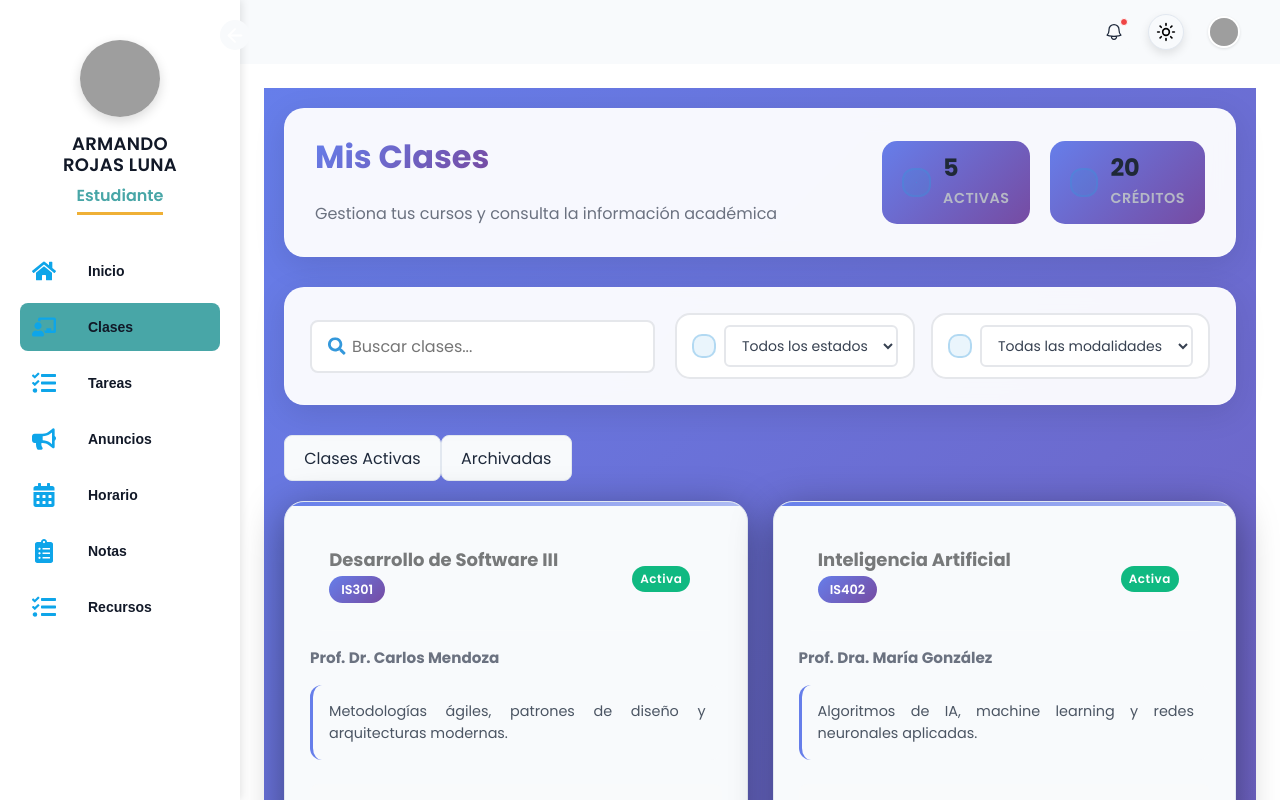
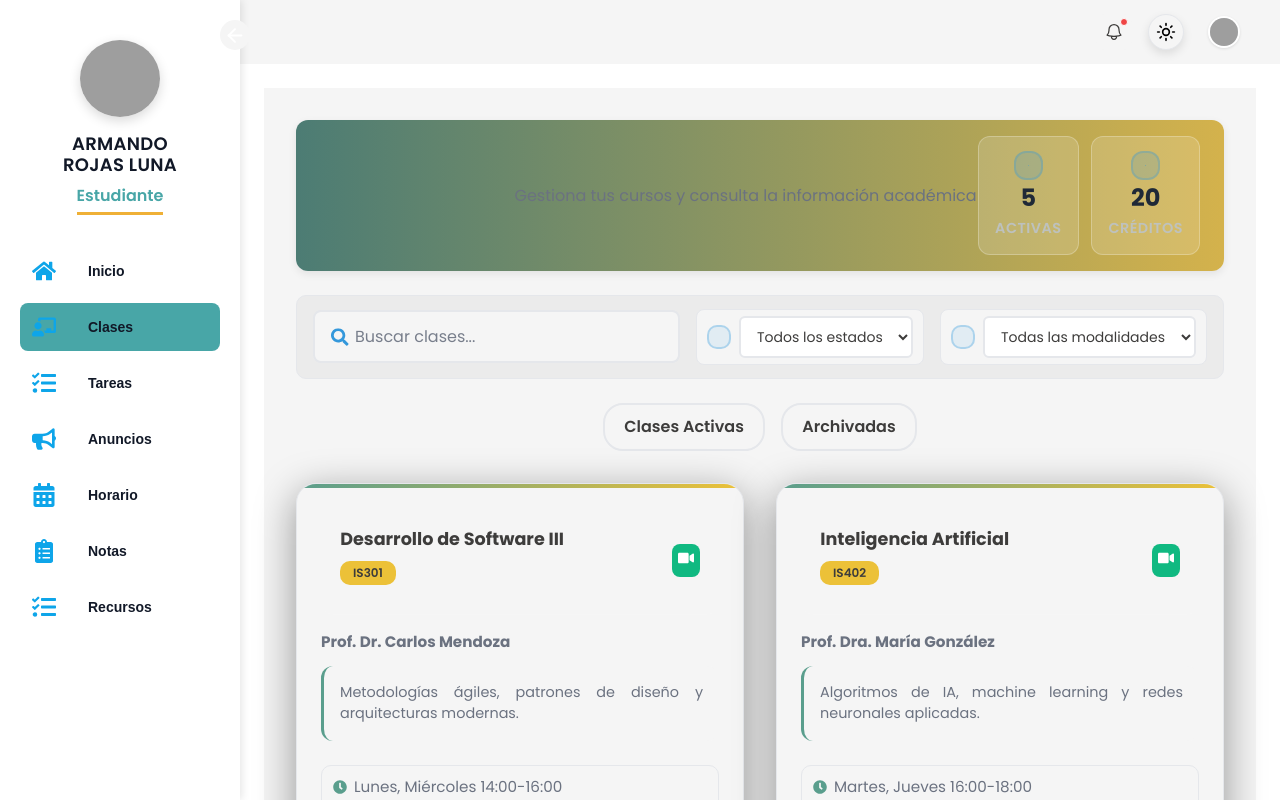
Before and after one commit to AnthonyRS7000/aulavirtual, a React (Vite) app: page /estudiante/clases in a window 1280 px wide. Built offline with nearby package versions, Linux system fonts and the light colour scheme; grey boxes are pictures that could not be loaded.

Commit message:
mejora estilos

```diff
--- a/src/data/clasesData.tsx
+++ b/src/data/clasesData.tsx
@@ -31,7 +31,8 @@ export const clasesData: Clase[] = [
     descripcion: "Metodologías ágiles, patrones de diseño y arquitecturas modernas.",
     proximaClase: "Lun, 22 Ene 14:00",
     creditos: 4,
-    semestre: "2024-I"
+    semestre: "2024-I",
+    linkMeet: "https://meet.google.com/abc-defg-hij"
   },
   {
     id: 2,
@@ -63,7 +64,8 @@ export const clasesData: Clase[] = [
     descripcion: "Optimización de consultas, data warehousing y bases de datos NoSQL.",
     proximaClase: "Vie, 26 Ene 09:00",
     creditos: 5,
-    semestre: "2024-I"
+    semestre: "2024-I",
+    linkMeet: "https://meet.google.com/abc-defg-hij"
   },
   {
     id: 4,
@@ -79,7 +81,8 @@ export const clasesData: Clase[] = [
     descripcion: "Metodologías de gestión, liderazgo de equipos y gestión de riesgos en TI.",
     proximaClase: "Sáb, 27 Ene 08:00",
     creditos: 3,
-    semestre: "2024-I"
+    semestre: "2024-I",
+    linkMeet: "https://meet.google.com/abc-defg-hij"
   },
   {
     id: 5,
@@ -95,7 +98,8 @@ export const clasesData: Clase[] = [
     descripcion: "Algoritmos numéricos, optimización y métodos computacionales avanzados.",
     proximaClase: "Lun, 22 Ene 10:00",
     creditos: 4,
-    semestre: "2024-I"
+    semestre: "2024-I",
+    linkMeet: "https://meet.google.com/abc-defg-hij"
   },
   {
     id: 6,
--- a/src/features/estudiante/components/ClaseCard.css
+++ b/src/features/estudiante/components/ClaseCard.css
@@ -1,17 +1,17 @@
 .clase-card {
   background: var(--bg-secondary);
-  border-radius: 12px;
-  box-shadow: 0 2px 8px var(--shadow);
-  padding: 20px;
+  border-radius: 14px;
+  box-shadow: 0 3px 10px rgba(0,0,0,0.08);
+  padding: 1.5rem;
   margin-bottom: 16px;
-  border-left: 4px solid var(--udh-accent);
-  transition: all 0.3s ease;
+  border-left: 5px solid var(--pantone-zomp);
+  transition: transform 0.2s ease, box-shadow 0.2s ease;
   color: var(--text-primary);
 }
 
 .clase-card:hover {
-  box-shadow: 0 4px 16px var(--shadow);
-  transform: translateY(-2px);
+  box-shadow: 0 6px 16px rgba(0,0,0,0.12);
+  transform: translateY(-4px);
   background: var(--bg-tertiary);
 }
 
@@ -27,17 +27,19 @@
 }
 
 .clase-nombre {
-  font-size: 18px;
+  font-size: 1.1rem;
   font-weight: 700;
-  color: #77797a;
+  color: var(--text-primary);
   margin: 0 0 4px 0;
   line-height: 1.4;
 }
 
 .clase-codigo {
-  color: #6b7280;
-  font-size: 14px;
-  margin: 0;
+  background: var(--pantone-saffron);
+  color: var(--pantone-jet);
+  font-size: 0.8rem;
+  padding: 2px 10px;
+  border-radius: 8px;
   font-weight: 600;
 }
 
@@ -46,23 +48,39 @@
 }
 
 .estado-indicator {
-  padding: 4px 8px;
-  border-radius: 16px;
-  font-size: 12px;
+  padding: 6px;
+  border-radius: 8px;
+  font-size: 0.75rem;
   font-weight: 600;
   color: white;
-  text-transform: capitalize;
+  background-color: #10b981;
+  text-transform: uppercase;
   display: inline-block;
 }
 
+.estado-indicator svg {
+  color: white;
+  font-size: 16px;
+}
 .clase-docente {
   margin-bottom: 12px;
-  color: #0066cc;
-  font-size: 16px;
+  margin-top: 8px;
+  margin: 8px 0 12px 0;
+  color: var(--text-secondary);
+  font-size: 0.95rem;
+  font-weight: 500;
 }
 
 .clase-descripcion {
-  margin-bottom: 16px;
+  margin: 12px 0;
+  padding: 10px 12px;
+  border-left: 3px solid var(--pantone-zomp);
+  background: var(--bg-tertiary);
+  border-radius: 10px;
+  color: var(--text-secondary);
+  font-size: 0.95rem;
+  line-height: 1.6;
+  text-align: justify;
 }
 
 .clase-descripcion p {
@@ -78,23 +96,24 @@
   flex-direction: column;
   gap: 8px;
   margin-bottom: 16px;
-  padding: 12px;
-  background: #f9fafb;
-  border-radius: 8px;
+  padding: 10px;
+  background: var(--bg-secondary);
+  border: 1px solid var(--border-color);
+  border-radius: 10px;
 }
 
 .detalle-item {
   display: flex;
   align-items: center;
-  gap: 8px;
-  font-size: 14px;
-  color: #374151;
+  gap: 6px;
+  font-size: 0.95rem;
+  color: var(--text-secondary);
 }
 
 .detalle-icon,
 .modalidad-icon {
-  color: #0066cc;
-  font-size: 12px;
+  color: var(--pantone-zomp);
+  font-size: 14px;
   width: 16px;
   text-align: center;
 }
@@ -104,22 +123,31 @@
   justify-content: space-between;
   align-items: center;
   padding: 12px;
-  background: #ecfdf5;
-  border-radius: 8px;
+  background: linear-gradient(
+    90deg,
+    var(--pantone-zomp) 0%,
+    var(--pantone-saffron) 100%
+  );
+  color: #fff;
+  border-radius: 10px;
+  box-shadow: 0 2px 6px rgba(0,0,0,0.15);
+  border: none;
   margin-bottom: 16px;
-  border: 1px solid #d1fae5;
+  margin: 1rem 0 16px 0;
+  font-size: 0.9rem;
+  font-weight: 600;
 }
 
 .proxima-label {
-  color: #065f46;
+  color: #ffffff !important;
   font-size: 14px;
   font-weight: 600;
 }
 
 .proxima-fecha {
-  color: #059669;
+  color: #ffffff;
   font-size: 14px;
-  font-weight: 700;
+  font-weight: 600;
 }
 
 .clase-acciones {
@@ -130,32 +158,30 @@
   padding-top: 16px;
 }
 
-.btn-ver-clase,
-.btn-recursos,
-.btn-asistencia {
-  padding: 8px 16px;
+.btn-ver-clase{
+  margin-top: 1rem;
+  display: block;
+  width: 100%;
+  padding: 0.8rem;
   border: none;
-  border-radius: 6px;
+  border-radius: 10px;
   font-size: 14px;
-  font-weight: 600;
+  font-weight: 700;
   cursor: pointer;
   transition: all 0.2s ease;
   flex: 1;
-  min-width: 80px;
-}
-
-.btn-ver-clase {
-  background: #0066cc;
-  color: white;
+  background: var(--pantone-saffron);
+  color: var(--pantone-jet);
 }
 
 .btn-ver-clase:hover {
-  background: #0052a3;
+  background: #d4aa2d;
+  color: var(--pantone-jet);
 }
 
 .btn-recursos {
-  background: #059669;
-  color: white;
+  background: var(--pantone-saffron);
+  color: var(--pantone-jet);
 }
 
 .btn-recursos:hover {
@@ -163,9 +189,9 @@
 }
 
 .btn-asistencia {
-  background: #f3f4f6;
-  color: #6b7280;
-  border: 1px solid #d1d5db;
+  background: var(--bg-secondary);
+color: var(--text-secondary);
+border: 1px solid var(--border-color);
 }
 
 .btn-asistencia:hover {
--- a/src/features/estudiante/components/ClaseCard.tsx
+++ b/src/features/estudiante/components/ClaseCard.tsx
@@ -33,14 +33,7 @@ export default function ClaseCard({ curso }: ClaseCardProps) {
     }
   };
 
-  const obtenerColorEstado = (estado: string) => {
-    switch (estado) {
-      case 'activa': return '#10b981';
-      case 'finalizada': return '#6b7280';
-      case 'cancelada': return '#ef4444';
-      default: return '#6b7280';
-    }
-  };
+const linkMeet = 'https://meet.google.com/lookup/example-link';
 
   return (
     <div
@@ -53,15 +46,19 @@ export default function ClaseCard({ curso }: ClaseCardProps) {
           <h4 className="clase-nombre">{curso.nombre}</h4>
           <p className="clase-codigo">{curso.codigo}</p>
         </div>
-        <div className="clase-estado">
-          <span
-            className="estado-indicator"
-            style={{ backgroundColor: obtenerColorEstado(curso.estado) }}
-          >
-            {curso.estado}
-          </span>
-        </div>
-      </div>
+        {(curso.modalidad === "virtual" || curso.linkMeet) && (
+<a
+href={curso.linkMeet || "https://meet.google.com/lookup/example-link"}
+target="_blank"
+rel="noopener noreferrer"
+className="estado-indicator"
+style={{ backgroundColor: '#10b981' }}
+title="Entrar a la clase virtual"
+>
+<FaVideo />
+</a>
+)}
+</div>
 
       <div className="clase-docente">
         <strong>Prof. {curso.docente}</strong>
@@ -109,8 +106,6 @@ export default function ClaseCard({ curso }: ClaseCardProps) {
         >
           Ver Clases
         </button>
-        <button className="btn-recursos">Recursos</button>
-        <button className="btn-asistencia">Asistencia</button>
       </div>
     </div>
   );
--- a/src/features/estudiante/css/Clases.css
+++ b/src/features/estudiante/css/Clases.css
@@ -1,87 +1,102 @@
 /* Página de Clases - Estilo basado en gestion-matricula */
 .clases-page {
   min-height: 100vh;
-  background: linear-gradient(135deg, #667eea 0%, #764ba2 100%);
-  padding: 20px;
+  background-color: var(--bg-secondary);
+  padding: 2rem;
+  font-family: 'Poppins', sans-serif;
+  color: var(--text-primary);
 }
 
 .clases-header {
-  background: rgba(255, 255, 255, 0.95);
+  background: linear-gradient(90deg, #4c7c74 0%, #d4b24c 100%);
   backdrop-filter: blur(10px);
-  border-radius: 20px;
-  padding: 30px;
-  margin-bottom: 30px;
-  box-shadow: 0 8px 32px rgba(0, 0, 0, 0.1);
-  border: 1px solid rgba(255, 255, 255, 0.2);
+  border-radius: 12px;
+  padding: 1rem 1.5rem;
+  margin-bottom: 1.5rem;
+  box-shadow: 0 3px 8px rgba(0, 0, 0, 0.08);
   display: flex;
   justify-content: space-between;
   align-items: center;
+  color: #fff;
 }
 
 .header-content h1 {
-  font-size: 2.5rem;
+  font-size: 1.8rem;
   font-weight: 700;
-  background: linear-gradient(135deg, #667eea 0%, #764ba2 100%);
+  background: linear-gradient(135deg, #fff 0%);
+  color: #fff;
   -webkit-background-clip: text;
   -webkit-text-fill-color: transparent;
-  margin: 0 0 10px 0;
+  margin: 0 0 4px 0;
 }
 
 .header-content p {
-  font-size: 1.1rem;
-  color: #6b7280;
+  font-size: 1rem;
+  color: rgba(255, 255, 255, 0.9);
   margin: 0;
 }
 
 .header-stats {
   display: flex;
-  gap: 20px;
+  gap: 0.8rem;
 }
 
 .quick-stat {
   display: flex;
+  flex-direction: column;
   align-items: center;
-  gap: 12px;
-  padding: 15px 20px;
-  background: linear-gradient(135deg, #667eea 0%, #764ba2 100%);
-  border-radius: 15px;
-  color: white;
-  min-width: 120px;
+  text-align: center;
+  justify-content: center;
+  gap: 6px;
+  min-width: 100px;
+  padding: 0.9rem 1rem;
+  background: rgba(255, 255, 255, 0.15);
+  border: 1px solid rgba(255,255,255,0.25);
+  border-radius: 12px;
+  transition: transform 0.2s ease, background 0.2s ease;
+  color: #fff;
+}
+
+.quick-stat:hover {
+  transform: translateY(-3px);
+  background: rgba(255, 255, 255, 0.25);
 }
 
 .stat-icon {
-  font-size: 1.5rem;
+  font-size: 1.6rem;
+  color: var(--pantone-zomp);
   opacity: 0.9;
 }
 
 .stat-number {
   display: block;
-  font-size: 1.8rem;
+  font-size: 1.6rem;
   font-weight: 700;
-  line-height: 1;
+  color: #fff;
 }
 
 .stat-label {
   display: block;
-  font-size: 0.9rem;
+  font-size: 0.85rem;
+  font-weight: 600;
   opacity: 0.9;
-  margin-top: 2px;
+  color: #fff;
+  text-transform: uppercase;
+  letter-spacing: 0.5px;
 }
 
 /* Filtros */
 .clases-filtros {
-  background: rgba(255, 255, 255, 0.95);
-  backdrop-filter: blur(10px);
-  border-radius: 20px;
-  padding: 25px;
-  margin-bottom: 30px;
-  box-shadow: 0 8px 32px rgba(0, 0, 0, 0.1);
-  border: 1px solid rgba(255, 255, 255, 0.2);
+  background: var(--bg-tertiary);
+  border-radius: 10px;
+  padding: 0.8rem 1rem;
+  margin-bottom: 1.5rem;
+  border: 1px solid var(--border-color);
   display: flex;
   justify-content: space-between;
   align-items: center;
   flex-wrap: wrap;
-  gap: 20px;
+  gap: 1rem;
 }
 
 .filtros-busqueda {
@@ -91,32 +106,39 @@
 
 .search-box {
   position: relative;
-  width: 100%;
+  flex: 1;
+  min-width: 240px;
 }
 
 .search-icon {
   position: absolute;
-  left: 15px;
+  left: 10px;
   top: 50%;
   transform: translateY(-50%);
-  color: #9ca3af;
-  font-size: 1.1rem;
+  color: var(--pantone-zomp);
+  font-size: 1rem;
 }
 
 .search-box input {
   width: 100%;
-  padding: 15px 15px 15px 45px;
-  border: 2px solid #e5e7eb;
-  border-radius: 15px;
-  font-size: 1rem;
-  background: white;
-  transition: all 0.3s ease;
+  padding: 10px 14px 10px 36px;
+  border: 1px solid var(--border-color);
+  border-radius: 8px;
+  font-size: 0.95rem;
+  background: var(--bg-secondary);
+  color: var(--text-primary);
+  transition: all 0.2s ease;
 }
 
 .search-box input:focus {
   outline: none;
-  border-color: #667eea;
-  box-shadow: 0 0 0 3px rgba(102, 126, 234, 0.1);
+  border-color: var(--pantone-zomp);
+  box-shadow: 0 0 0 2px rgba(76, 124, 116, 0.25);
+}
+
+.search-box input::placeholder {
+  color: var(--text-secondary);
+  opacity: 0.9;
 }
 
 .filtros-dropdown {
@@ -128,31 +150,65 @@
 .filter-group {
   display: flex;
   align-items: center;
-  gap: 10px;
-  background: white;
-  padding: 10px 15px;
-  border-radius: 15px;
-  border: 2px solid #e5e7eb;
-  transition: all 0.3s ease;
+  gap: 6px;
+  border: 1px solid var(--border-color);
+  background: var(--bg-secondary);
+  padding: 6px 10px;
+  border-radius: 8px;
+  font-weight: 500;
+  font-size: 0.9rem;
+  color: var(--text-primary);
+  transition: border-color 0.2s ease;
 }
 
 .filter-group:hover {
-  border-color: #667eea;
+  border-color: var(--pantone-zomp);
 }
 
 .filter-icon {
-  color: #667eea;
+  color: var(--pantone-zomp);
   font-size: 1.1rem;
 }
 
 .filter-group select {
   border: none;
-  background: transparent;
-  font-size: 0.95rem;
-  color: #374151;
+  background: var(--bg-tertiary);
+  color: var(--text-primary);
+  font-size: 0.9rem;
+  font-weight: 500;
   cursor: pointer;
   outline: none;
-  min-width: 140px;
+}
+
+.filter-group select option {
+  background: var(--bg-secondary);
+  color: var(--text-primary);
+}
+
+/* 📌 Toggle Clases Activas/Archivadas */
+.toggle-archivadas {
+  display: flex;
+  justify-content: center;
+  margin-bottom: 2rem;
+  gap: 1rem;
+}
+
+.toggle-archivadas button {
+  padding: 0.6rem 1.2rem;
+  border-radius: 20px;
+  border: 2px solid var(--pantone-zomp);
+  color: var(--pantone-zomp);
+  background: transparent;
+  color: var(--pantone-zomp);
+  cursor: pointer;
+  font-weight: 600;
+  transition: all 0.3s;
+}
+
+.toggle-archivadas button.active,
+.toggle-archivadas button:hover {
+  background: var(--pantone-zomp);
+  color: #fff;
 }
 
 /* Lista de Clases */
@@ -162,26 +218,27 @@
 
 .clases-grid {
   display: grid;
-  grid-template-columns: repeat(auto-fill, minmax(400px, 1fr));
-  gap: 25px;
+  grid-template-columns: repeat(auto-fill, minmax(350px, 1fr));
+  gap: 2rem;
 }
 
 .clase-card {
-  background: rgba(255, 255, 255, 0.95);
+  background: var(--bg-secondary);
   backdrop-filter: blur(10px);
-  border-radius: 20px;
-  padding: 25px;
-  box-shadow: 0 8px 32px rgba(0, 0, 0, 0.1);
+  border-radius: 14px;
+  padding: 1.5rem;
+  box-shadow: 0 4px 12px rgba(0,0,0,0.08);
   border: 1px solid rgba(255, 255, 255, 0.2);
-  border-left: 5px solid #667eea;
-  transition: all 0.3s ease;
+  border-left: 5px solid var(--pantone-zomp);
+  transition: transform 0.2s ease, box-shadow 0.2s ease;
   position: relative;
   overflow: hidden;
 }
 
 .clase-card:hover {
-  transform: translateY(-5px);
-  box-shadow: 0 15px 40px rgba(0, 0, 0, 0.15);
+  transform: translateY(-4px);
+  box-shadow: 0 6px 16px rgba(0,0,0,0.12);
+
 }
 
 .clase-card::before {
@@ -191,7 +248,11 @@
   left: 0;
   right: 0;
   height: 4px;
-  background: linear-gradient(90deg, var(--clase-color, #667eea) 0%, rgba(102, 126, 234, 0.5) 100%);
+  background: linear-gradient(
+    90deg,
+    var(--pantone-zomp) 0%,
+    var(--pantone-saffron) 100%
+  );
 }
 
 .clase-header {
@@ -202,22 +263,25 @@
 }
 
 .clase-info h3 {
-  font-size: 1.3rem;
+  font-size: 1.2rem;
   font-weight: 700;
-  color: #1f2937;
+  color: var(--pantone-jet);
   margin: 0 0 8px 0;
   line-height: 1.3;
+  margin-bottom: 0.3rem;
+
 }
 
 .clase-codigo {
-  background: linear-gradient(135deg, #667eea 0%, #764ba2 100%);
-  color: white;
-  padding: 4px 12px;
-  border-radius: 20px;
-  font-size: 0.8rem;
+  background: var(--pantone-saffron);
+  color: var(--pantone-jet);
+  padding: 0.2rem 0.8rem;
+  border-radius: 10px;
+  font-size: 0.75rem;
   font-weight: 600;
   display: inline-block;
-  margin-bottom: 8px;
+  margin-bottom: 0.6rem;
+  margin-top: 5px;
 }
 
 .clase-docente {
@@ -236,30 +300,22 @@
 }
 
 .clase-estado.activa {
-  background: #dcfce7;
-  color: #166534;
+  background: #d1fae5;
+color: #065f46;
 }
 
 .clase-estado.finalizada {
   background: #f3f4f6;
-  color: #6b7280;
+color: #6b7280;
 }
 
 .clase-estado.cancelada {
-  background: #fef2f2;
-  color: #dc2626;
-}
-
-.clase-descripcion {
-  margin: 15px 0;
-  padding: 15px;
-  background: rgba(102, 126, 234, 0.05);
-  border-radius: 12px;
-  border-left: 3px solid #667eea;
+  background: #fee2e2;
+color: #991b1b;
 }
 
 .clase-descripcion p {
-  color: #4b5563;
+  color: var(--text-secondary);
   font-size: 0.9rem;
   line-height: 1.5;
   margin: 0;
@@ -305,15 +361,6 @@
 .modalidad.hibrida {
   background: #fef3c7;
   color: #d97706;
-}
-
-.proxima-clase {
-  background: linear-gradient(135deg, #667eea 0%, #764ba2 100%);
-  color: white;
-  padding: 12px 15px;
-  border-radius: 12px;
-  margin-top: 15px;
-  font-size: 0.9rem;
 }
 
 .proxima-clase strong {
--- a/src/features/estudiante/pages/Clases.tsx
+++ b/src/features/estudiante/pages/Clases.tsx
@@ -11,7 +11,7 @@ interface Clase {
   docente: string;
   horario: string;
   aula: string;
-  modalidad: 'presencial' | 'virtual' ;
+  modalidad: 'presencial' | 'virtual' | 'hibrida';
   estudiantes: number;
   color: string;
   estado: 'activa' | 'finalizada' | 'cancelada';
@@ -19,6 +19,7 @@ interface Clase {
   proximaClase?: string;
   creditos: number;
   semestre: string;
+  linkMeet?: string;
 }
 
 
--- a/src/index.css
+++ b/src/index.css
@@ -9,14 +9,26 @@
   -moz-osx-font-smoothing: grayscale;
 
   /* Tema claro por defecto */
-  --bg-primary: #ffffff;
-  --bg-secondary: #f8fafc;
-  --bg-tertiary: #e2e8f0;
-  --text-primary: #1e293b;
-  --text-secondary: #475569;
-  --text-muted: #64748b;
-  --border-color: #e2e8f0;
-  --shadow: rgba(0, 0, 0, 0.1);
+--pantone-zomp: #5A9E8D;
+--pantone-zomp-light: #77B1A2;
+--pantone-saffron: #ECC138;
+--pantone-saffron-light: #f7db72;
+--pantone-jet: #3D3C3B;
+--pantone-jet-light: #5a5a5a;
+
+
+--bg-primary: #ffffff;
+--bg-secondary: #f5f5f5;
+--bg-tertiary: #ebebeb;
+--text-primary: var(--pantone-jet);
+--text-secondary: #6b7280;
+--text-muted: #9ca3af;
+--border-color: #e5e7eb;
+--shadow: rgba(0, 0, 0, 0.1);
+
+
+--accent-color: var(--pantone-zomp);
+--highlight-color: var(--pantone-saffron);
 
   /* Colores UDH */
   --udh-primary: #2c3e50;
```
Also changed, not shown: src/features/estudiante/components/ClaseDetalle.css (+8 -5 lines).
